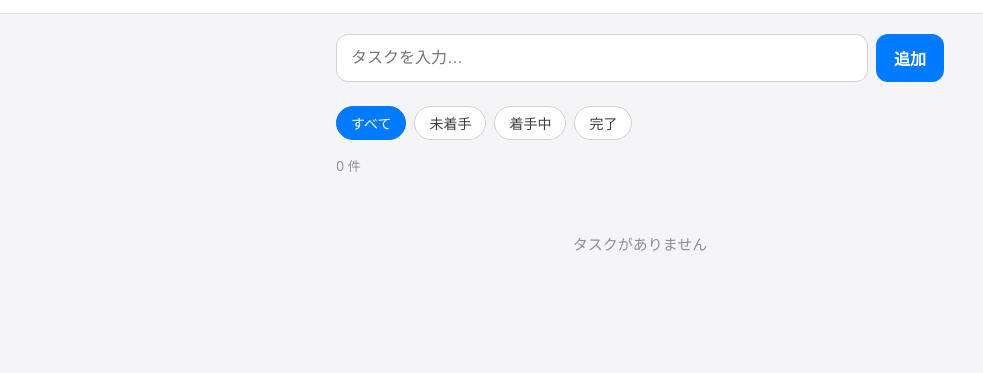
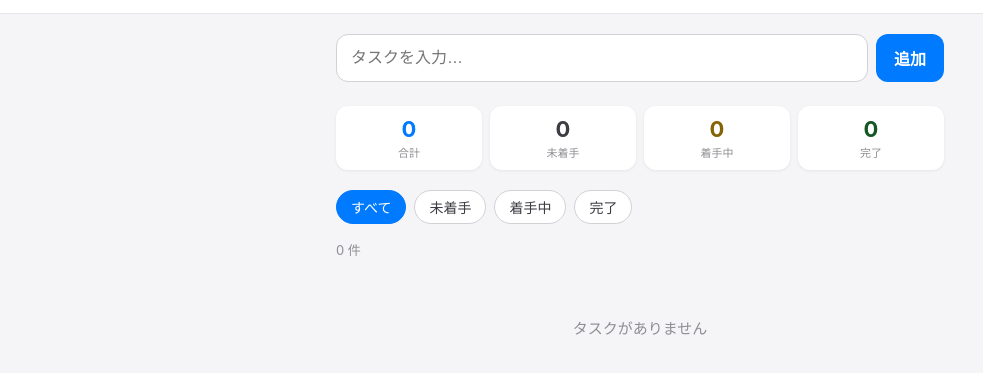
Before and after one commit to Akihiko13/todo-app, a plain HTML site: page index.html in a window 1280 px wide. Shown: the part 45-418 px from the top of the page, without its empty margins (0-983 px from the left). Drawn offline with Linux system fonts and the light colour scheme.

Commit message:
Add task count summary cards by status
Co-Authored-By: Claude Sonnet 4.6 <noreply@anthropic.com>

```diff
--- a/index.html
+++ b/index.html
@@ -167,6 +167,39 @@
       padding: 48px 0;
     }
 
+    /* 件数サマリー */
+    .summary {
+      display: flex;
+      gap: 8px;
+      margin-bottom: 20px;
+    }
+
+    .summary-card {
+      flex: 1;
+      background: #fff;
+      border-radius: 12px;
+      padding: 10px 8px;
+      text-align: center;
+      box-shadow: 0 1px 3px rgba(0,0,0,0.07);
+    }
+
+    .summary-card .s-num {
+      font-size: 22px;
+      font-weight: 700;
+      line-height: 1.2;
+    }
+
+    .summary-card .s-label {
+      font-size: 11px;
+      color: #8e8e93;
+      margin-top: 2px;
+    }
+
+    .summary-card.s-todo  .s-num { color: #3c3c43; }
+    .summary-card.s-doing .s-num { color: #856404; }
+    .summary-card.s-done  .s-num { color: #155724; }
+    .summary-card.s-all   .s-num { color: #007aff; }
+
     /* 件数表示 */
     .count {
       font-size: 13px;
@@ -186,6 +219,8 @@
     <input type="text" id="taskInput" placeholder="タスクを入力…" autocomplete="off">
     <button type="submit">追加</button>
   </form>
+
+  <div class="summary" id="summary"></div>
 
   <div class="filters">
     <button class="filter-btn active" data-filter="all">すべて</button>
@@ -232,6 +267,31 @@
   }
 
   function render() {
+    const counts = {
+      all:   tasks.length,
+      todo:  tasks.filter(t => t.status === 'todo').length,
+      doing: tasks.filter(t => t.status === 'doing').length,
+      done:  tasks.filter(t => t.status === 'done').length,
+    };
+
+    document.getElementById('summary').innerHTML = `
+      <div class="summary-card s-all">
+        <div class="s-num">${counts.all}</div>
+        <div class="s-label">合計</div>
+      </div>
+      <div class="summary-card s-todo">
+        <div class="s-num">${counts.todo}</div>
+        <div class="s-label">未着手</div>
+      </div>
+      <div class="summary-card s-doing">
+        <div class="s-num">${counts.doing}</div>
+        <div class="s-label">着手中</div>
+      </div>
+      <div class="summary-card s-done">
+        <div class="s-num">${counts.done}</div>
+        <div class="s-label">完了</div>
+      </div>`;
+
     const visible = filter === 'all' ? tasks : tasks.filter(t => t.status === filter);
 
     document.getElementById('count').textContent =
```
